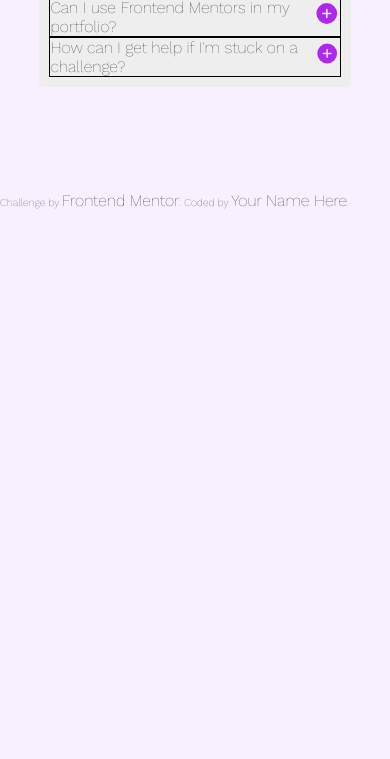
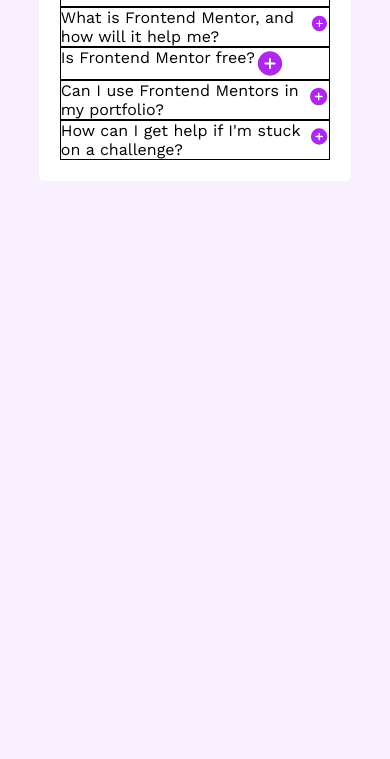
Before and after one commit to indigorose/FAQ_accordion, a plain HTML site: page index.html in a window 390 px wide. Shown: the part 253-1012 px from the top of the page. Before the commit the page ends 948 px from the top, so only its background shows below. Drawn offline with Linux system fonts and the light colour scheme.

Commit message:
Update mobile styling and variables for improved accessibility.

```diff
--- a/index.html
+++ b/index.html
@@ -189,14 +189,6 @@
 				</div>
 			</section>
 		</main>
-		<div class="attribution">
-			Challenge by
-			<a
-				href="https://www.frontendmentor.io?ref=challenge"
-				target="_blank"
-				>Frontend Mentor</a
-			>. Coded by <a href="#">Your Name Here</a>.
-		</div>
 		<script src="app.js"></script>
 	</body>
 </html>
--- a/style.css
+++ b/style.css
@@ -4,7 +4,7 @@
 @font-face {
 	font-family: 'Work Sans';
 	font-style: normal;
-	font-weight: 100;
+	font-weight: 100 300 700;
 	src: url('/assets/fonts/WorkSans-VariableFont_wght.ttf') format('truetype');
 }
 
@@ -15,12 +15,21 @@
 }
 
 :root {
-	--font-color-1: hsl(0, 0%, 100%);
-	--font-color-2: rgb(160, 52, 227);
-	--background-1: hsl(275, 100%, 97%);
-	--background-2: hsl(292, 16%, 49%);
-	--background-3: hsl(292, 42%, 14%);
-	--background-4: hsl(216, 12%, 54%);
+	--font-color-1: oklch(1 0 0);
+	--font-color-2: oklch(0.5688 0.2479 308.24);
+
+	--background-1: oklch(0.9656 0.0223 311.54);
+	--background-2: oklch(0.5696 0.0726 321.92);
+	--background-3: oklch(0.2465 0.0645 322.13);
+	--background-4: oklch(0.6196 0.0288 258.37);
+
+	--padding-2: 0.13rem;
+	--padding-5: 0.3rem;
+	--padding-8: 0.5rem;
+	--padding-10: 0.6rem;
+	--padding-15: 0.9rem;
+	--padding-20: 1.3rem;
+
 	/* - White: hsl(0, 0%, 100%)
 - Light pink:
 - Grayish purple: hsl(292, 16%, 49%)
@@ -29,11 +38,41 @@
 
 body {
 	font-family: 'Work Sans', Arial, Helvetica, sans-serif;
-	font-size: 65.2%;
+	font-size: 14px;
 	width: 100%;
 	height: 100vh;
-	background: var(--background-1);
+	background-image: url('./assets/images/background-pattern-mobile.svg');
+	background-repeat: no-repeat;
+	background-position: center top;
+	background-size: contain;
+	background-color: var(--background-1);
 }
+
+.container {
+	padding: var(--padding-20);
+	width: 80%;
+	background-color: var(--font-color-1);
+	margin: 12em auto;
+	border-radius: 5px;
+	display: flex;
+	flex-direction: column;
+}
+
+header {
+	display: grid;
+	grid-template-columns: repeat(4, 1fr);
+	gap: var(--padding-10);
+	border: 1px solid black;
+}
+
+header > svg {
+	border: 1px solid black;
+}
+
+h1 {
+	font-weight: 700;
+}
+
 .accordion {
 	border: 1px solid black;
 	transition: 0.4s;
@@ -63,16 +102,6 @@
 	display: none;
 }
 
-.container {
-	width: 80%;
-	background-color: #eee;
-	margin: 10em auto;
-	border-radius: 5px;
-	padding: 1em;
-	display: flex;
-	flex-direction: column;
-}
-
 header {
 	display: flex;
 	flex-direction: row;
```
